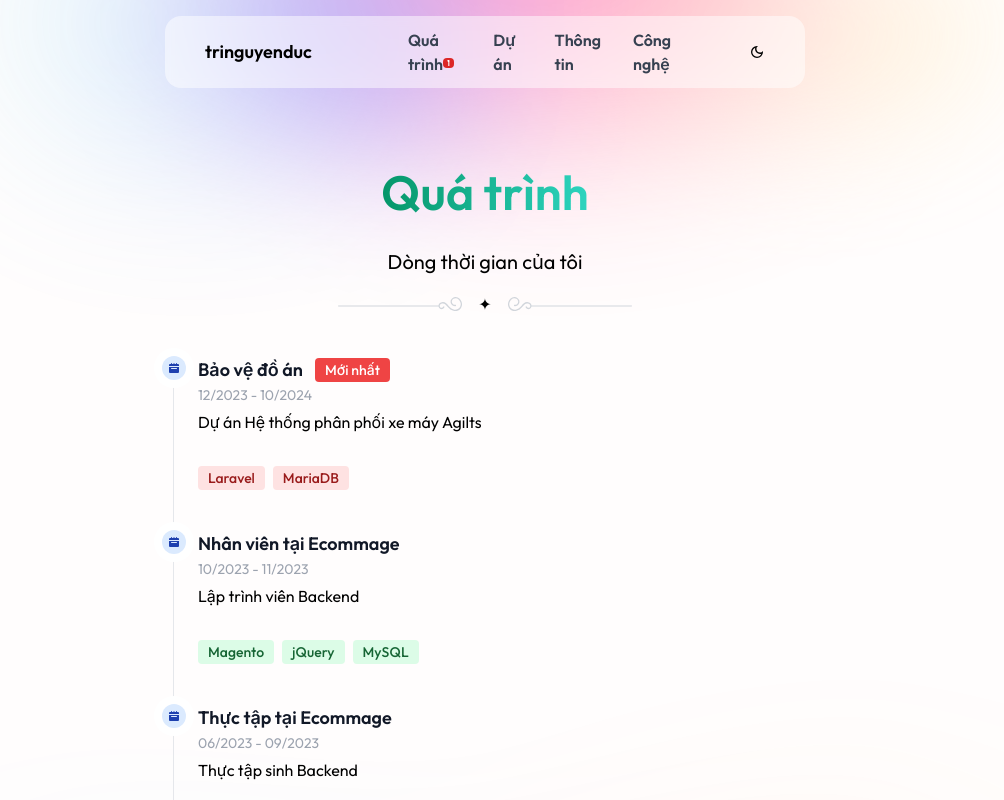
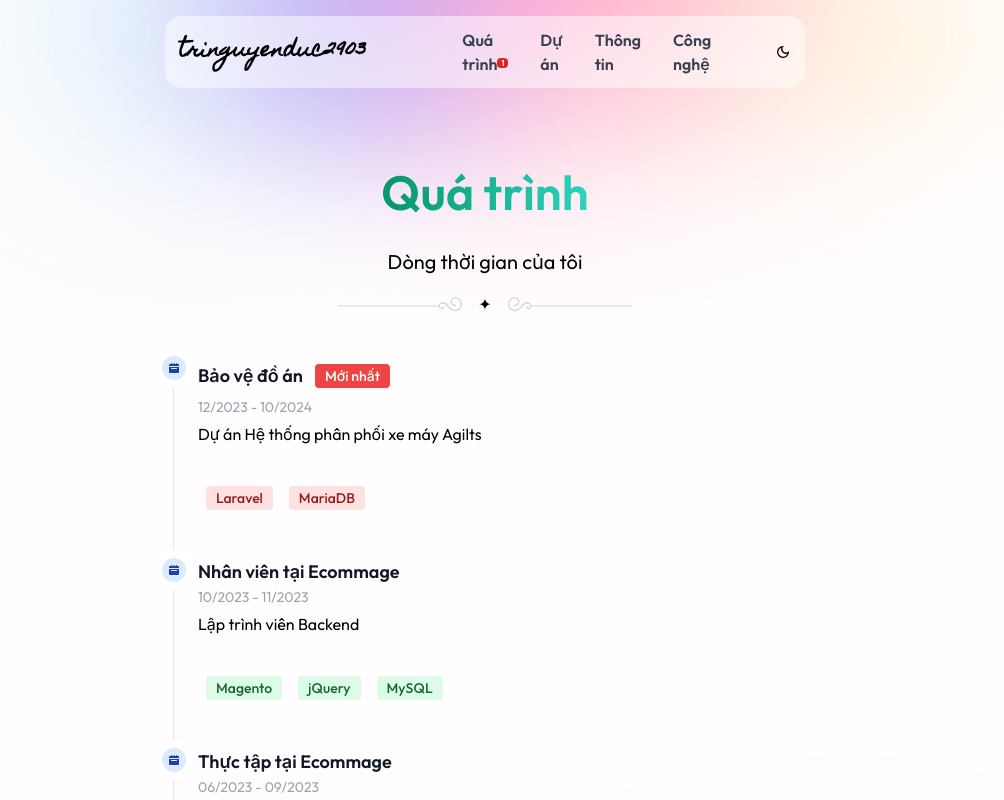
Before and after one commit to tringuyenduc2903/portfolio, a Next.js app: page /timeline in a window 1280 px wide. Shown: the top 800 px of the page, without its empty margins (155-1159 px from the left). Built offline with nearby package versions, Linux system fonts and the light colour scheme.

Commit message:
Change style

```diff
--- a/src/app/about/page.js
+++ b/src/app/about/page.js
@@ -97,7 +97,7 @@ export default function About() {
               </span>
               Và đó là câu chuyện tôi muốn kể cho bạn.
             </p>
-            <p className="text-gray-400 select-none font-semibold mb-1 dark:text-white/30">
+            <p className="text-blue-600 select-none font-semibold mb-1 dark:text-orange-500">
               Liên lạc
             </p>
             <p>
@@ -106,14 +106,14 @@ export default function About() {
               hội của mình.
               <br />
               <Link
-                className="text-red-700 underline underline-offset-4 decoration-2 decoration-purple-400 group select-all font-semibold dark:hover:text-purple-400 hover:text-purple-700 cursor-pointer select"
+                className="underline underline-offset-4 decoration-2 decoration-purple-400 group select-all font-semibold dark:hover:text-purple-400 hover:text-purple-700 cursor-pointer select"
                 href="tel:+84982213854"
               >
                 Gọi điện trực tiếp
               </Link>{" "}
               hoặc{" "}
               <Link
-                className="text-blue-700 underline underline-offset-4 decoration-2 decoration-purple-400 font-semibold dark:hover:text-purple-400 hover:text-purple-700 cursor-pointer select"
+                className="underline underline-offset-4 decoration-2 decoration-purple-400 font-semibold dark:hover:text-purple-400 hover:text-purple-700 cursor-pointer select"
                 href="mailto:nguyenductri2k3@gmail.com"
               >
                 Gửi lời mời qua hòm thư điện tử
--- a/src/components/category-card.js
+++ b/src/components/category-card.js
@@ -1,6 +1,6 @@
 export default function CategoryCard() {
   return (
-    <div className="flex flex-col select-none max-w-lg text-[0.65rem] md:text-sm lg:text-[0.9rem] xl:text-base items-center font-semibold justify-between w-[80%] sm:w-[75%] md:w-[70%] lg:w-[65%] xl:w-[60%] mx-auto mt-6 mb-8">
+    <div className="flex flex-col select-none max-w-lg text-base items-center font-semibold justify-between w-[80%] sm:w-[75%] md:w-[70%] lg:w-[65%] xl:w-[60%] mx-auto mt-6 mb-8">
       <div className="m-2 bg-gradient-to-r from-[#ffe4e4] to-[#ffe2d4] rounded-[0.89rem] px-2 md:px-3 md:py-1 text-[#cf3903]">
         Kỹ năng: Laravel/Magento
       </div>
--- a/src/components/experience.js
+++ b/src/components/experience.js
@@ -102,7 +102,7 @@ export default function Experience() {
         </div>
       </div>
       <div className="w-[80%] max-w-2xl mx-auto">
-        <div className="text-center font-normal mb-6 tracking-normal text-sm leading-5 sm:text-base lg:text-lg">
+        <div className="text-center font-normal mb-6 tracking-normal leading-5 sm:text-base text-lg">
           Xem các dự án tiêu biểu tôi đã tham gia phát triển
         </div>
         <div className="flex justify-center space-x-3 md:space-x-6 lg:space-x-8 items-center my-4">
--- a/src/components/header.js
+++ b/src/components/header.js
@@ -80,9 +80,9 @@ export default function Header() {
         <div className="select-none order-2 md:order-1 cursor-pointer flex items-center text-gray-800">
           <Link
             href="/"
-            className="text-black dark:text-white text-lg font-semibold"
+            className="text-black dark:text-white text-xl font-semibold font-app"
           >
-            tringuyenduc
+            tringuyenduc2903
           </Link>
         </div>
         {theme === "dark" ? (
--- a/src/components/timeline.js
+++ b/src/components/timeline.js
@@ -10,7 +10,7 @@ export default function TimeLine() {
             org: "Dự án Hệ thống phân phối xe máy Agilts",
             skills: ["Laravel", "MariaDB"],
             class:
-              "bg-red-100 text-red-800 text-sm font-medium me-2 px-2.5 py-0.5 rounded dark:bg-red-900 dark:text-red-300",
+              "bg-red-100 text-red-800 text-sm font-medium m-2 px-2.5 py-0.5 rounded dark:bg-red-900 dark:text-red-300",
           },
           {
             id: 1,
@@ -19,7 +19,7 @@ export default function TimeLine() {
             org: "Lập trình viên Backend",
             skills: ["Magento", "jQuery", "MySQL"],
             class:
-              "bg-green-100 text-green-800 text-sm font-medium me-2 px-2.5 py-0.5 rounded dark:bg-green-900 dark:text-green-300",
+              "bg-green-100 text-green-800 text-sm font-medium m-2 px-2.5 py-0.5 rounded dark:bg-green-900 dark:text-green-300",
           },
           {
             id: 2,
@@ -28,7 +28,7 @@ export default function TimeLine() {
             org: "Thực tập sinh Backend",
             skills: ["Magento"],
             class:
-              "bg-yellow-100 text-yellow-800 text-sm font-medium me-2 px-2.5 py-0.5 rounded dark:bg-yellow-900 dark:text-yellow-300",
+              "bg-yellow-100 text-yellow-800 text-sm font-medium m-2 px-2.5 py-0.5 rounded dark:bg-yellow-900 dark:text-yellow-300",
           },
           {
             id: 3,
@@ -37,7 +37,7 @@ export default function TimeLine() {
             org: "Lập trình Full-stack",
             skills: ["C", "C#", "PHP", "MySQL", "Go", "MongoDB"],
             class:
-              "bg-pink-100 text-pink-800 text-sm font-medium me-2 px-2.5 py-0.5 rounded dark:bg-pink-900 dark:text-pink-300",
+              "bg-pink-100 text-pink-800 text-sm font-medium m-2 px-2.5 py-0.5 rounded dark:bg-pink-900 dark:text-pink-300",
           },
         ].map((item) => (
           <li className="mb-10 ms-6" key={item.id}>
@@ -55,7 +55,7 @@ export default function TimeLine() {
             <h3 className="flex items-center mb-1 text-lg font-semibold text-gray-900 dark:text-white">
               {item.title}
               {item.id === 0 && (
-                <span className="bg-red-500 text-[#fff] text-sm font-medium me-2 px-2.5 py-0.5 border-sky-100 rounded ms-3">
+                <span className="bg-red-500 text-[#fff] text-sm font-medium m-2 px-2.5 py-0.5 border-sky-100 rounded ms-3">
                   Mới nhất
                 </span>
               )}
```
